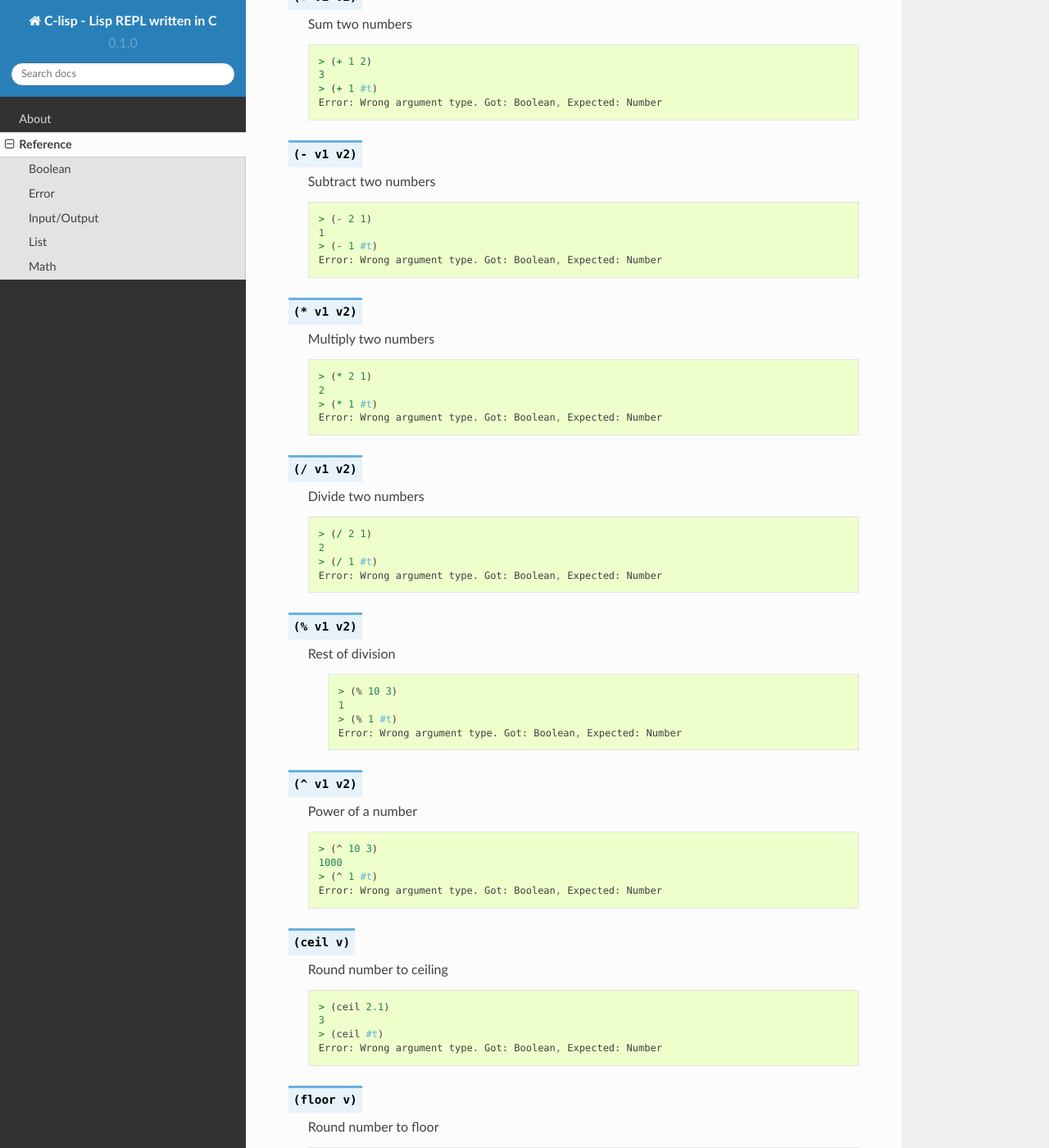
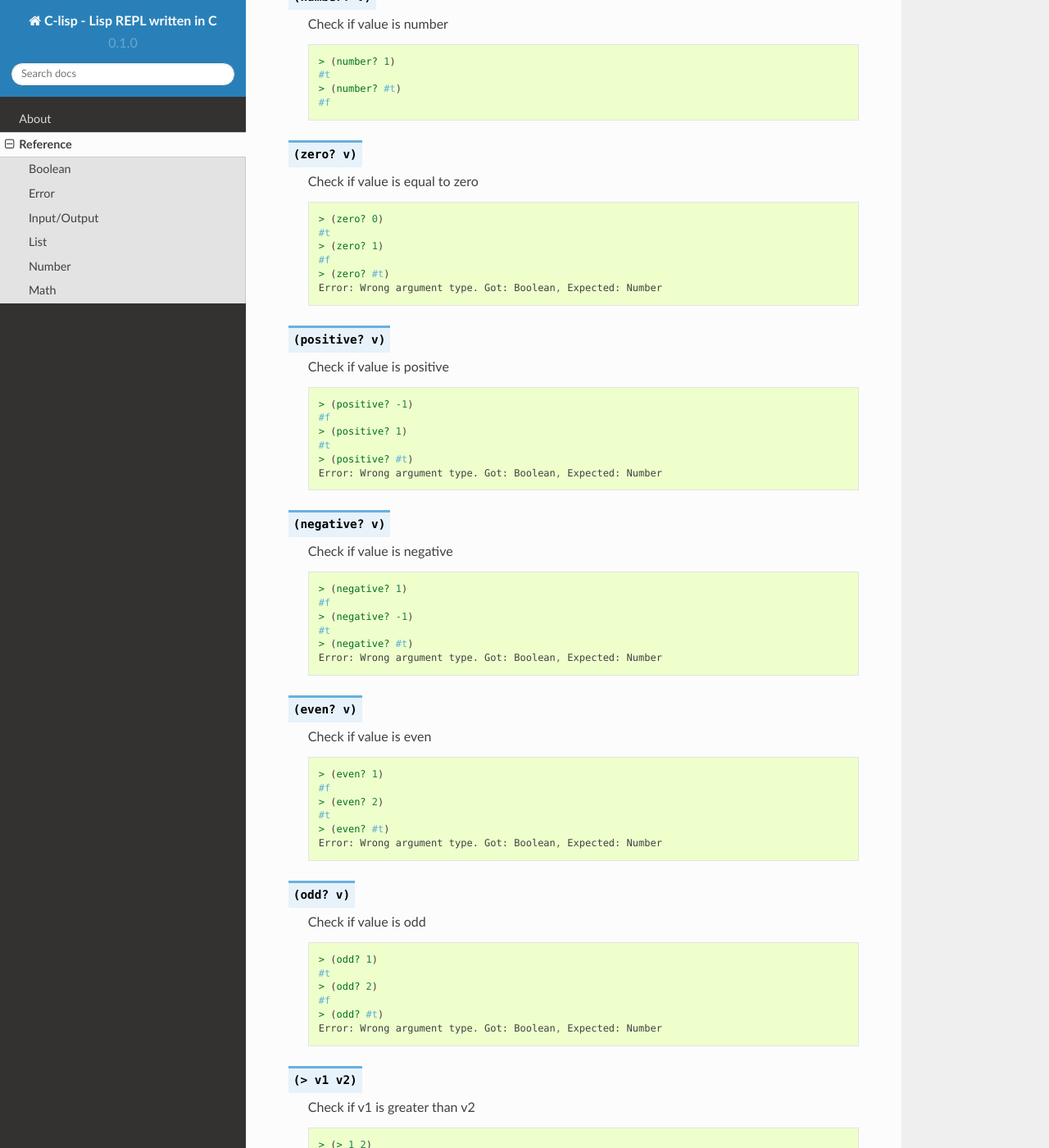
Before and after one commit to albarol/c-lisp, a Sphinx documentation site: the page built from docs/source/reference.rst, in a window 1280 px wide and 1400 px high, scrolled down 5023 px. Shown: the whole window at 82% size. Built offline with Sphinx 7.4.7 and the Read the Docs theme 2.0.0, drawn with Linux system fonts in a browser that asks for light colours; some of the changed text lies outside the part shown.

Commit message:
added number docs

```diff
--- a/docs/source/reference.rst
+++ b/docs/source/reference.rst
@@ -275,6 +275,137 @@ List
         > (cons 1 [2 3])
         [1 2 3]
 
+Number
+------
+
+.. py:function:: (number? v)
+
+    Check if value is number
+
+    .. code-block:: racket
+
+        > (number? 1)
+        #t
+        > (number? #t)
+        #f
+
+.. py:function:: (zero? v)
+
+    Check if value is equal to zero
+
+    .. code-block:: racket
+
+        > (zero? 0)
+        #t
+        > (zero? 1)
+        #f
+        > (zero? #t)
+        Error: Wrong argument type. Got: Boolean, Expected: Number
+
+.. py:function:: (positive? v)
+
+    Check if value is positive
+
+    .. code-block:: racket
+
+        > (positive? -1)
+        #f
+        > (positive? 1)
+        #t
+        > (positive? #t)
+        Error: Wrong argument type. Got: Boolean, Expected: Number
+
+.. py:function:: (negative? v)
+
+    Check if value is negative
+
+    .. code-block:: racket
+
+        > (negative? 1)
+        #f
+        > (negative? -1)
+        #t
+        > (negative? #t)
+        Error: Wrong argument type. Got: Boolean, Expected: Number
+
+.. py:function:: (even? v)
+
+    Check if value is even
+
+    .. code-block:: racket
+
+        > (even? 1)
+        #f
+        > (even? 2)
+        #t
+        > (even? #t)
+        Error: Wrong argument type. Got: Boolean, Expected: Number
+
+.. py:function:: (odd? v)
+
+    Check if value is odd
+
+    .. code-block:: racket
+
+        > (odd? 1)
+        #t
+        > (odd? 2)
+        #f
+        > (odd? #t)
+        Error: Wrong argument type. Got: Boolean, Expected: Number
+
+.. py:function:: (> v1 v2)
+
+    Check if v1 is greater than v2
+
+    .. code-block:: racket
+
+        > (> 1 2)
+        #f
+        > (> 2 1)
+        #t
+        > (> 1 #t)
+        Error: Wrong argument type. Got: Boolean, Expected: Number
+
+.. py:function:: (>= v1 v2)
+
+    Check if v1 is greater or equal v2
+
+    .. code-block:: racket
+
+        > (>= 1 2)
+        #f
+        > (>= 2 2)
+        #t
+        > (>= 1 #t)
+        Error: Wrong argument type. Got: Boolean, Expected: Number
+
+.. py:function:: (< v1 v2)
+
+    Check if v1 is lesser than v2
+
+    .. code-block:: racket
+
+        > (< 1 2)
+        #t
+        > (< 2 2)
+        #f
+        > (< 1 #t)
+        Error: Wrong argument type. Got: Boolean, Expected: Number
+
+.. py:function:: (<= v1 v2)
+
+    Check if v1 is lesser or equal v2
+
+    .. code-block:: racket
+
+        > (<= 1 2)
+        #t
+        > (<= 2 2)
+        #t
+        > (<= 1 #t)
+        Error: Wrong argument type. Got: Boolean, Expected: Number
+
 Math
 ----
 
```
